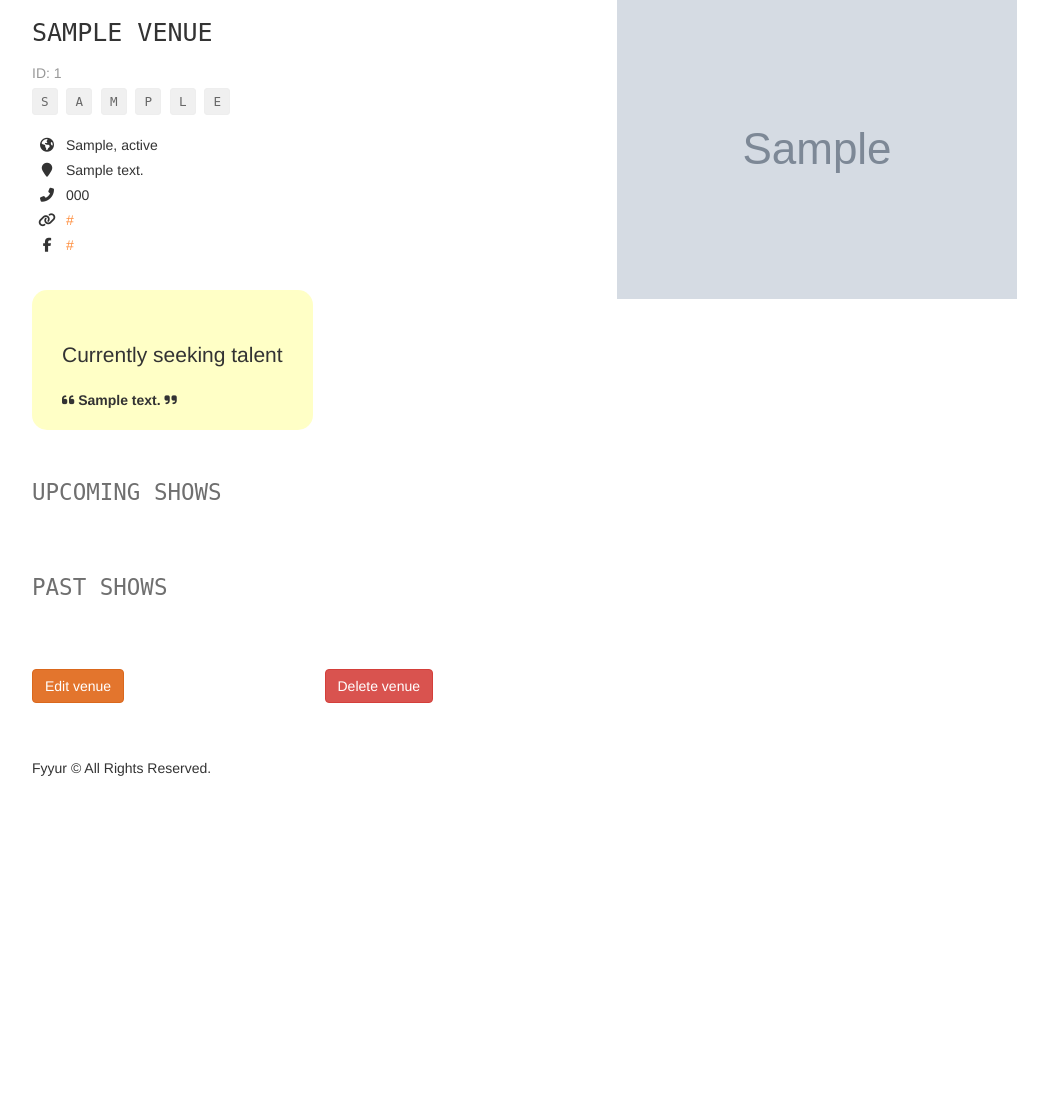
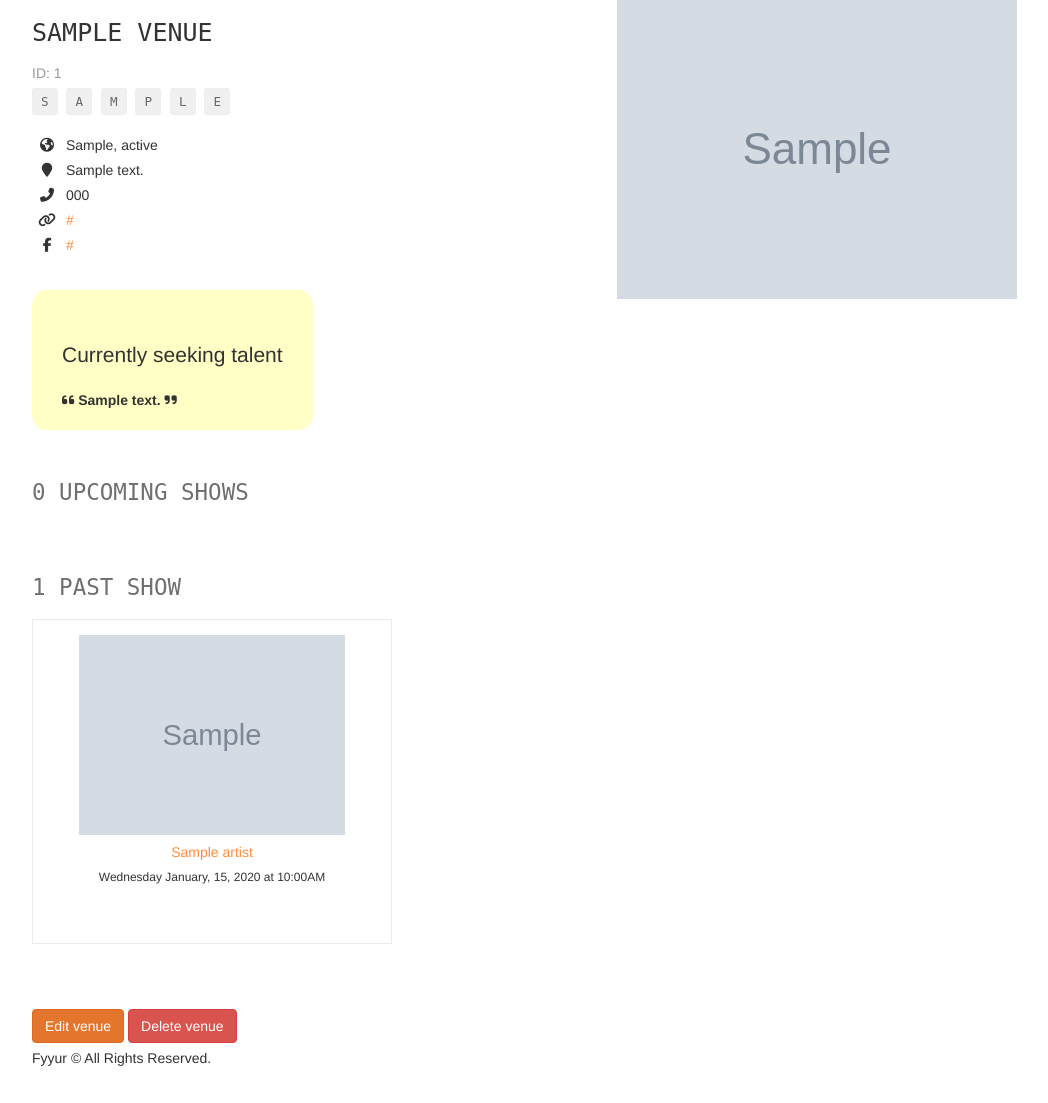
Before and after one commit to djamelall22/fyyur, a Flask app: page /venues/1 in a window 1280 px wide. Shown: the part 81-1184 px from the top of the page, without its empty margins (38-1086 px from the left). Before the commit the page ends 857 px from the top, so only its background shows below. Run offline with Flask 2, Linux system fonts and the light colour scheme; tables that the repository leaves empty hold one stand-in row (values such as "Sample post"); grey boxes marked "Sample" are stand-in pictures; some libraries are stand-ins or nearby versions.

Commit message:
bugs fixed

```diff
--- a/starter_code/app.py
+++ b/starter_code/app.py
@@ -119,9 +119,9 @@ def venues():
 
       venues_data = {
         'id': venue_data.id,
-        'name': venue_data.name
+        'name': venue_data.name,
 
-        #'num_upcoming_shows': len(upcoming_shows(shows))
+        'num_upcoming_shows': len(upcoming_shows(shows))
       }
       venue['venues'].append(venues_data)
       data.append(venue)
@@ -167,10 +167,10 @@ def show_venue(venue_id):
       "seeking_talent": venue.seeking_talent,
       "seeking_description": venue.seeking_description,
       "image_link": venue.image_link,
-      #"past_shows": past_shows(shows),
-      #"upcoming_shows": upcoming_shows(shows),
-      #"past_shows_count": len(past_shows(shows)),
-      #"upcoming_shows_count": len(upcoming_shows(shows))
+      "past_shows": past_shows(shows),
+      "upcoming_shows": upcoming_shows(shows),
+      "past_shows_count": len(past_shows(shows)),
+      "upcoming_shows_count": len(upcoming_shows(shows))
   }
 
   return render_template('pages/show_venue.html', venue=data)
@@ -203,11 +203,11 @@ def create_venue_submission():
     )
     db.session.add(venue)
     db.session.commit()
-    flash('Venue ' + venue.name + ' was successfully listed!')
+    flash('Venue created' + venue.name )
     return render_template('pages/home.html')
   except Exception as e:
     print(f'Error ==> {e}')
-    flash('An error occurred. Venue ' + request.form['name'] + ' could not be listed.')
+    flash('ERROR. Venue ' + request.form['name'] + ' could not be created.')
     db.session.rollback()
     return render_template('pages/home.html')
   finally:
@@ -224,7 +224,7 @@ def delete_venue(venue_id):
     return render_template('pages/venues.html')
   except Exception as e:
     print(f'Error ==> {e}')
-    flash('An error occurred. Venue could not be deleted.')
+    flash('ERROR. Impossible to delete the venue.')
     db.session.rollback()
     abort(400)
   finally:
@@ -268,7 +268,7 @@ def show_artist(artist_id):
     data = {
         "id": artist.id,
         "name": artist.name,
-        "genres": artist.genres,
+        "genres": artist.genres.strip("{").strip("}").split(","),
         "city": artist.city,
         "state": artist.state,
         "phone": artist.phone,
@@ -277,10 +277,10 @@ def show_artist(artist_id):
         "seeking_venue": artist.seeking_venue,
         "seeking_description": artist.seeking_description,
         "image_link": artist.image_link,
-        #"past_shows": past_shows(shows),
-        #"upcoming_shows": upcoming_shows(shows),
-        #"past_shows_count": len(past_shows(shows)),
-        #"upcoming_shows_count": len(upcoming_shows(shows))
+        "past_shows": past_shows(shows),
+        "upcoming_shows": upcoming_shows(shows),
+        "past_shows_count": len(past_shows(shows)),
+        "upcoming_shows_count": len(upcoming_shows(shows))
     }
     return render_template('pages/show_artist.html', artist=data)
 
@@ -312,7 +312,7 @@ def edit_artist_submission(artist_id):
       return redirect(url_for('show_artist', artist_id=artist_id))
   except Exception as e:
       print(f'Error ==> {e}')
-      flash('An error occurred. Venue ' + request.form['name'] + ' could not be listed.')
+      flash('ERROR. Venue ' + request.form['name'] + ' could not be created.')
       db.session.rollback()
       return redirect(url_for('show_artist', artist_id=artist_id))
   finally:
@@ -381,11 +381,10 @@ def create_artist_submission():
       )
       db.session.add(artist)
       db.session.commit()
-      # on successful db insert, flash success
-      flash('Artist ' + artist.name + ' was successfully listed!')
+      flash('Artist ' + artist.name + ' was created!')
       return render_template('pages/home.html')
   except Exception as e:
-      flash(f"An error occurred. Artist {request.form['name']} could not be listed. Error: {e}")
+      flash(f"ERROR. Artist {request.form['name']} could not be created. Error: {e}")
       db.session.rollback()
       return render_template('pages/home.html')
   finally:
@@ -413,7 +412,6 @@ def shows():
 
 @app.route('/shows/create')
 def create_shows():
-  # renders form. do not touch.
   form = ShowForm()
   return render_template('forms/new_show.html', form=form)
 
@@ -428,15 +426,41 @@ def create_show_submission():
       )
       db.session.add(show)
       db.session.commit()
-      flash('Show was successfully listed!')
+      flash('Show was created!')
       return render_template('pages/home.html')
   except Exception as e:
-      flash(f'An error occurred. Show could not be listed. Error: {e}')
+      flash(f'ERROR. Show could not be created. Error: {e}')
       db.session.rollback()
       return render_template('forms/new_show.html', form=form)
   finally:
       db.session.close()
 
+def upcoming_shows(shows):
+    upcoming = []
+
+    for show in shows:
+        if show.start_time > datetime.now():
+            upcoming.append({
+                "artist_id": show.artist_id,
+                "artist_name": Artist.query.filter_by(id=show.artist_id).first().name,
+                "artist_image_link": Artist.query.filter_by(id=show.artist_id).first().image_link,
+                "start_time": format_datetime(str(show.start_time))
+            })
+    return upcoming
+
+
+def past_shows(shows):
+    past = []
+
+    for show in shows:
+        if show.start_time < datetime.now():
+            past.append({
+                "artist_id": show.artist_id,
+                "artist_name": Artist.query.filter_by(id=show.artist_id).first().name,
+                "artist_image_link": Artist.query.filter_by(id=show.artist_id).first().image_link,
+                "start_time": format_datetime(str(show.start_time))
+            })
+    return past
 
 @app.errorhandler(404)
 def not_found_error(error):
--- a/starter_code/templates/forms/new_artist.html
+++ b/starter_code/templates/forms/new_artist.html
@@ -57,7 +57,7 @@ block content %}
     </div>
     <input
       type="submit"
-      value="Create Venue"
+      value="Create Artist"
       class="btn btn-primary btn-lg btn-block"
     />
   </form>
--- a/starter_code/templates/layouts/main.html
+++ b/starter_code/templates/layouts/main.html
@@ -75,6 +75,7 @@
                   aria-label="Search">
               </form>
               {% endif %}
+
             </li>
           </ul>
           <ul class="nav navbar-nav">
--- a/starter_code/templates/pages/show_venue.html
+++ b/starter_code/templates/pages/show_venue.html
@@ -94,16 +94,10 @@ block content %}
     {% endfor %}
   </div>
 </section>
-<section class="row">
-  <div class="col-md-3">
-    <a class="btn btn-warning" href="/venues/{{venue.id}}/edit">Edit venue</a>
-  </div>
-  <div class="col-md-3">
-    <button class="btn btn-danger" onclick="deleteVenue({{venue.id}})">
-      Delete venue
-    </button>
-  </div>
-</section>
+<a class="btn btn-warning" href="/venues/{{venue.id}}/edit">Edit venue</a>
+<button class="btn btn-danger" onclick="deleteVenue({{venue.id}})">
+  Delete venue
+</button>
 
 <script>
   deleteVenue = id => {
```
Also changed, not shown: starter_code/requirements.txt (+29 -4 lines), starter_code/templates/forms/new_show.html (+9 -5 lines).
